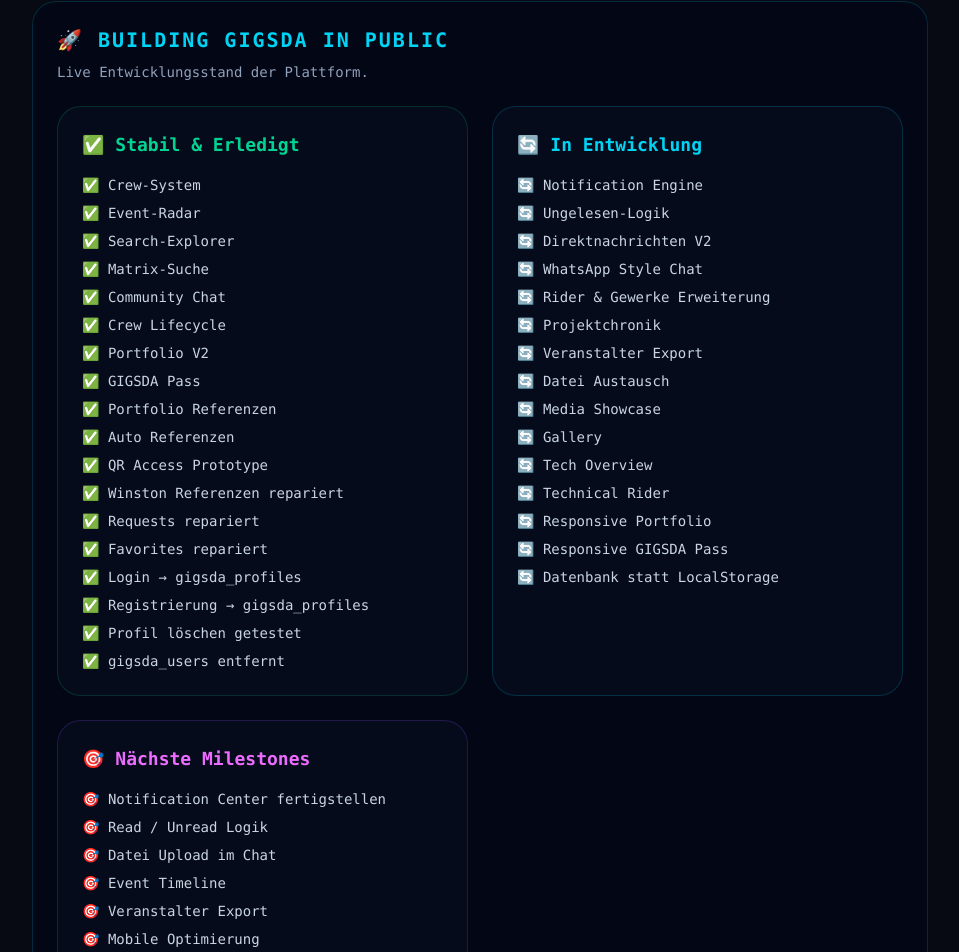
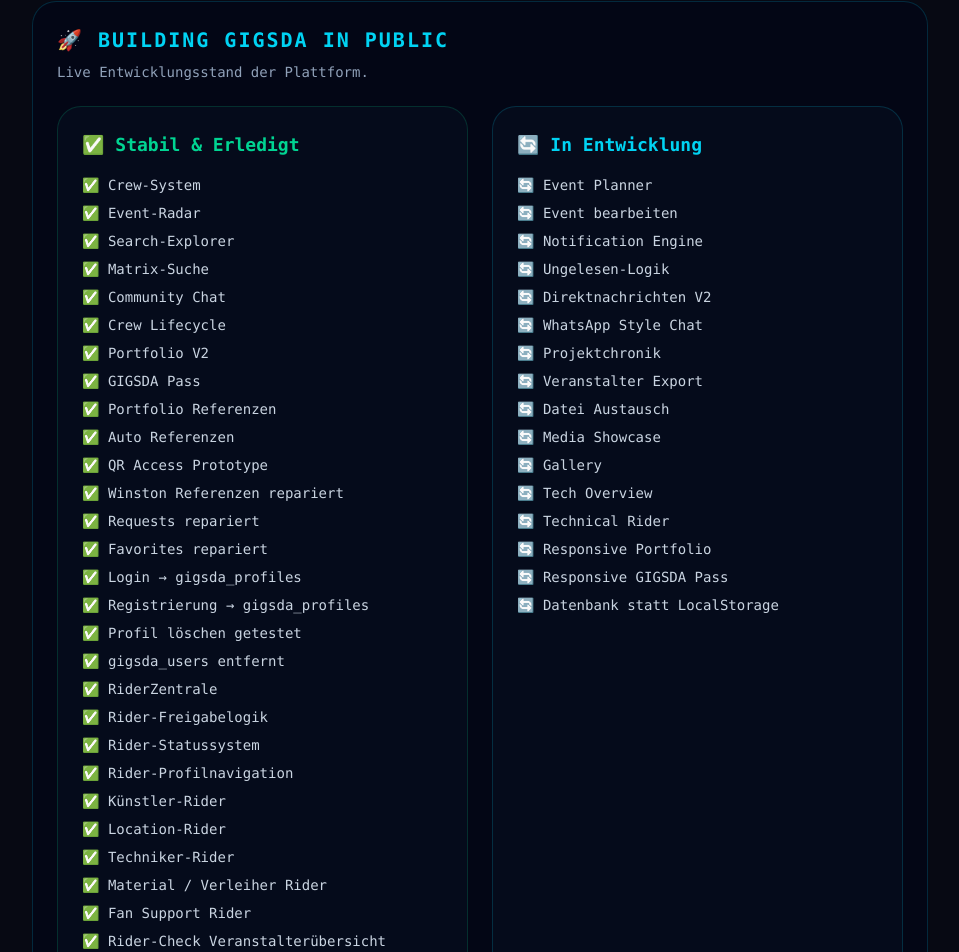
Before and after one commit to Bossid300/B2B-fertig, a React (Vite) app: page / in a window 1280 px wide. Shown: the part 1154-2106 px from the top of the page, without its empty margins (160-1119 px from the left). Built offline with nearby package versions, Linux system fonts and the light colour scheme.

Commit message:
Rider Check Status Übersicht mit Gewerken

```diff
--- a/src/RiderZentrale.jsx
+++ b/src/RiderZentrale.jsx
@@ -53,7 +53,7 @@
 
       setProfiles(allProfiles);
 
-      const targetId =
+      let targetId =
         activeEvent?.id ||
         activeEvent?.eventId ||
         activeEvent?._id;
--- a/src/components/Roadmap.jsx
+++ b/src/components/Roadmap.jsx
@@ -22,7 +22,9 @@
       ✅ Stabil & Erledigt
     </h3>
 
+
 <div className="space-y-2 text-sm text-slate-300">
+
   <p>✅ Crew-System</p>
   <p>✅ Event-Radar</p>
   <p>✅ Search-Explorer</p>
@@ -41,7 +43,22 @@
   <p>✅ Registrierung → gigsda_profiles</p>
   <p>✅ Profil löschen getestet</p>
   <p>✅ gigsda_users entfernt</p>
+
+  <p>✅ RiderZentrale</p>
+  <p>✅ Rider-Freigabelogik</p>
+  <p>✅ Rider-Statussystem</p>
+  <p>✅ Rider-Profilnavigation</p>
+  <p>✅ Künstler-Rider</p>
+  <p>✅ Location-Rider</p>
+  <p>✅ Techniker-Rider</p>
+  <p>✅ Material / Verleiher Rider</p>
+  <p>✅ Fan Support Rider</p>
+  <p>✅ Rider-Check Veranstalterübersicht</p>
+  <p>✅ Rollenfarben & Statuslogik</p>
+  <p>✅ Owner-Konzept statt Veranstalter-Rolle</p>
+
 </div>
+
   </div>
 
   {/* IN ARBEIT */}
@@ -50,12 +67,15 @@
       🔄 In Entwicklung
     </h3>
 
+
 <div className="space-y-2 text-sm text-slate-300">
+
+  <p>🔄 Event Planner</p>
+  <p>🔄 Event bearbeiten</p>
   <p>🔄 Notification Engine</p>
   <p>🔄 Ungelesen-Logik</p>
   <p>🔄 Direktnachrichten V2</p>
   <p>🔄 WhatsApp Style Chat</p>
-      <p>🔄 Rider & Gewerke Erweiterung</p>
   <p>🔄 Projektchronik</p>
   <p>🔄 Veranstalter Export</p>
   <p>🔄 Datei Austausch</p>
@@ -66,7 +86,9 @@
   <p>🔄 Responsive Portfolio</p>
   <p>🔄 Responsive GIGSDA Pass</p>
   <p>🔄 Datenbank statt LocalStorage</p>
+
 </div>
+
   </div>
 
 
@@ -76,7 +98,11 @@
       🎯 Nächste Milestones
     </h3>
 
+
 <div className="space-y-2 text-sm text-slate-300">
+
+  <p>🎯 Event Planner fertigstellen</p>
+  <p>🎯 Event Bearbeitung integrieren</p>
   <p>🎯 Notification Center fertigstellen</p>
   <p>🎯 Read / Unread Logik</p>
   <p>🎯 Datei Upload im Chat</p>
@@ -85,12 +111,13 @@
   <p>🎯 Mobile Optimierung</p>
   <p>🎯 Datenbank Migration</p>
   <p>🎯 API & Backend Vorbereitung</p>
-    </div>
+
 </div>
 
 
 
   </div>
 </div>
+    </div>
   );
 }
```
Lines whose indentation alone changed are shown as unchanged.
